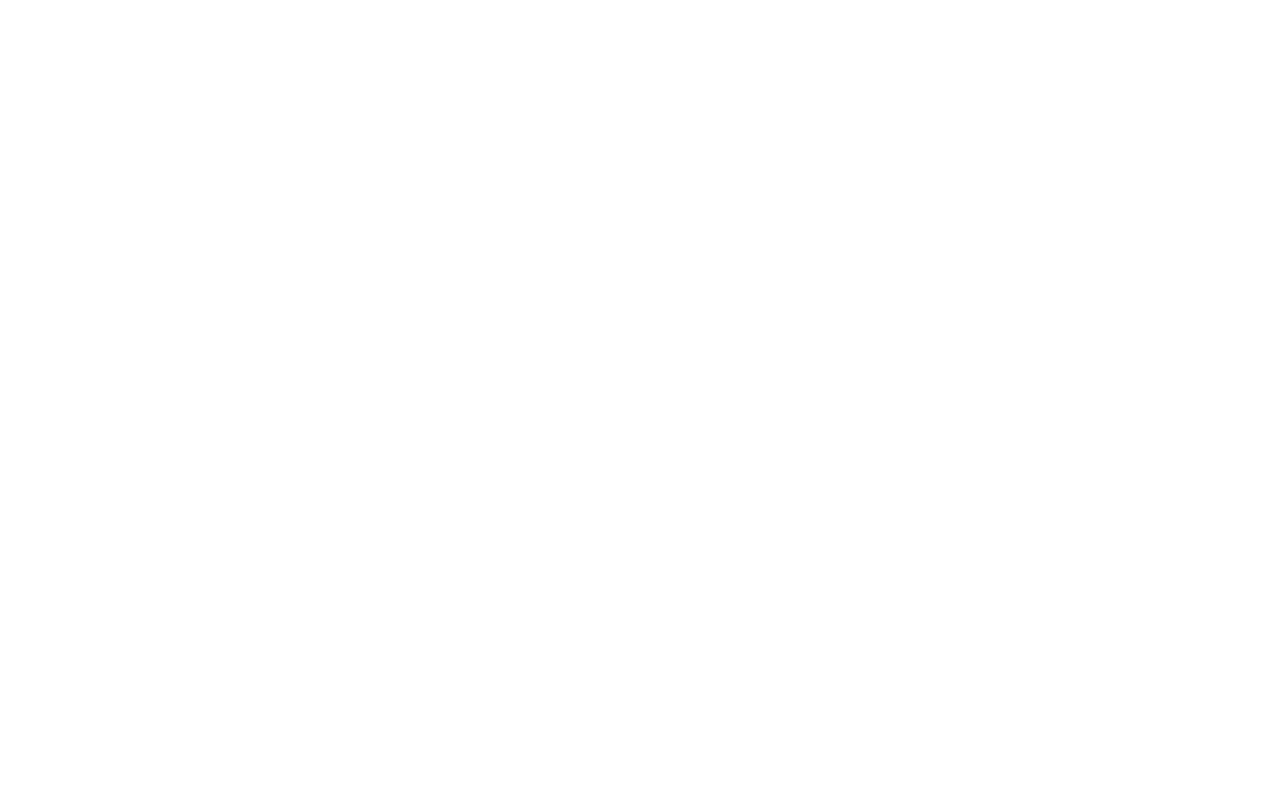
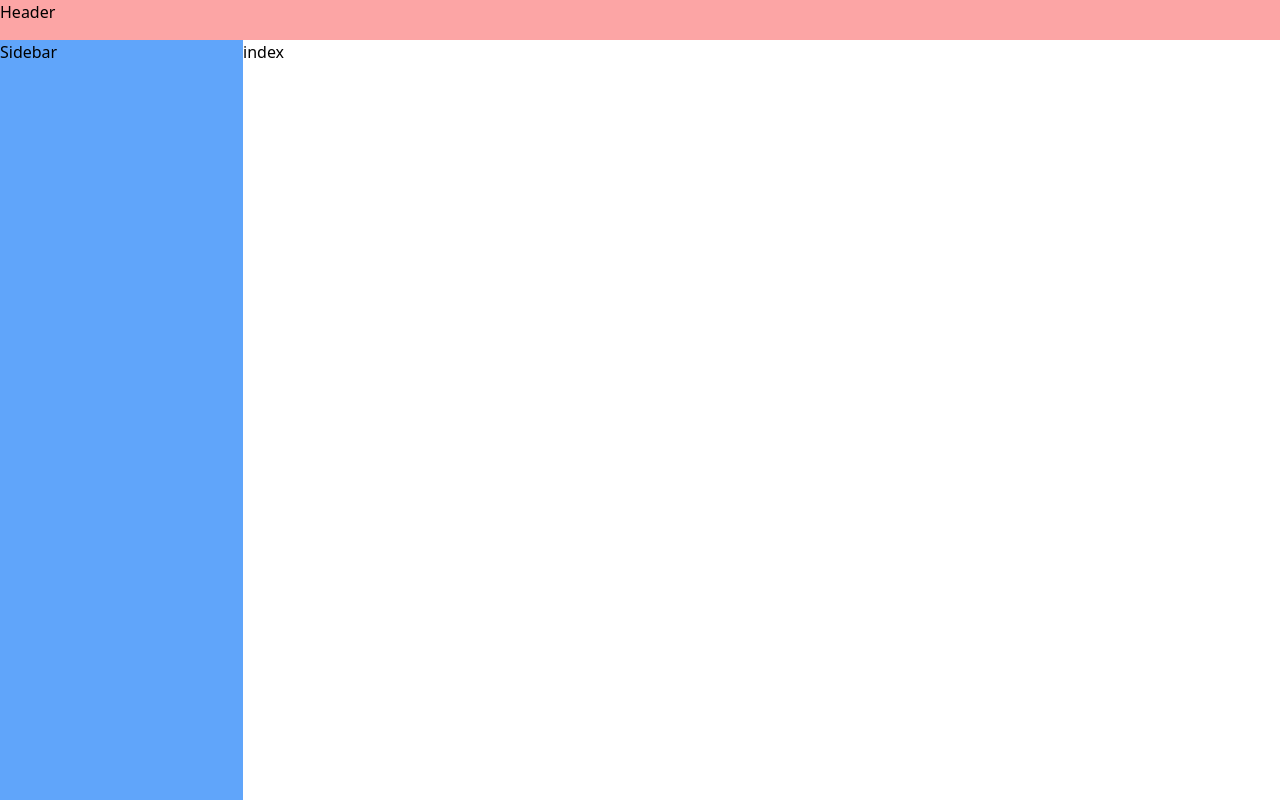
Before and after one commit to PayPetal/merchant-dashboard, a React (Create React App) app: page /dashboard in a window 1280 px wide. Before the commit this address had no page. Built offline with nearby package versions, Linux system fonts and the light colour scheme.

Commit message:
build dashboard layout example

```diff
--- a/src/App.js
+++ b/src/App.js
@@ -2,6 +2,7 @@
 import { Routes, Route, BrowserRouter } from "react-router-dom";
 import Login from "./Component/Auth/Login.jsx";
 import Home from "./Component/Auth/Home.jsx";
+import Dashboard from "pages/dashboard/index.js";
 
 
 function App() {
@@ -11,6 +12,7 @@
         <Route path="/" element={<Home />} />
         <Route path="/login" element={<Login />} />
         <Route path="/register" element={<Signup />} />
+        <Route path="/dashboard" element={<Dashboard />} />
       </Routes>
     </BrowserRouter>
   );
--- /dev/null
+++ b/src/layout/dashboardLayout/Header.js
@@ -0,0 +1,7 @@
+import React from 'react'
+
+export default function Header() {
+  return (
+    <div className='h-10 bg-red-300'>Header</div>
+  )
+}
--- /dev/null
+++ b/src/layout/dashboardLayout/Sidebar.js
@@ -0,0 +1,7 @@
+import React from 'react'
+
+export default function Sidebar() {
+  return (
+    <div className='h-full bg-blue-400 w-[300px]'>Sidebar</div>
+  )
+}
--- /dev/null
+++ b/src/layout/dashboardLayout/index.js
@@ -0,0 +1,15 @@
+import React from 'react'
+import Header from './Header'
+import Sidebar from './Sidebar'
+
+export default function Dashboardlayout({children}) {
+  return (
+    <div className='flex flex-col h-screen'>
+        <Header />
+        <div className='flex flex-1'>
+            <Sidebar />
+            <main className='w-full h-full'>{children}</main>
+        </div>
+    </div>
+  )
+}
--- /dev/null
+++ b/src/pages/dashboard/index.js
@@ -0,0 +1,10 @@
+import Dashboardlayout from 'layout/dashboardLayout'
+import React from 'react'
+
+export default function Dashboard() {
+  return (
+    <Dashboardlayout>
+        <div>index</div>
+    </Dashboardlayout>
+  )
+}
```
